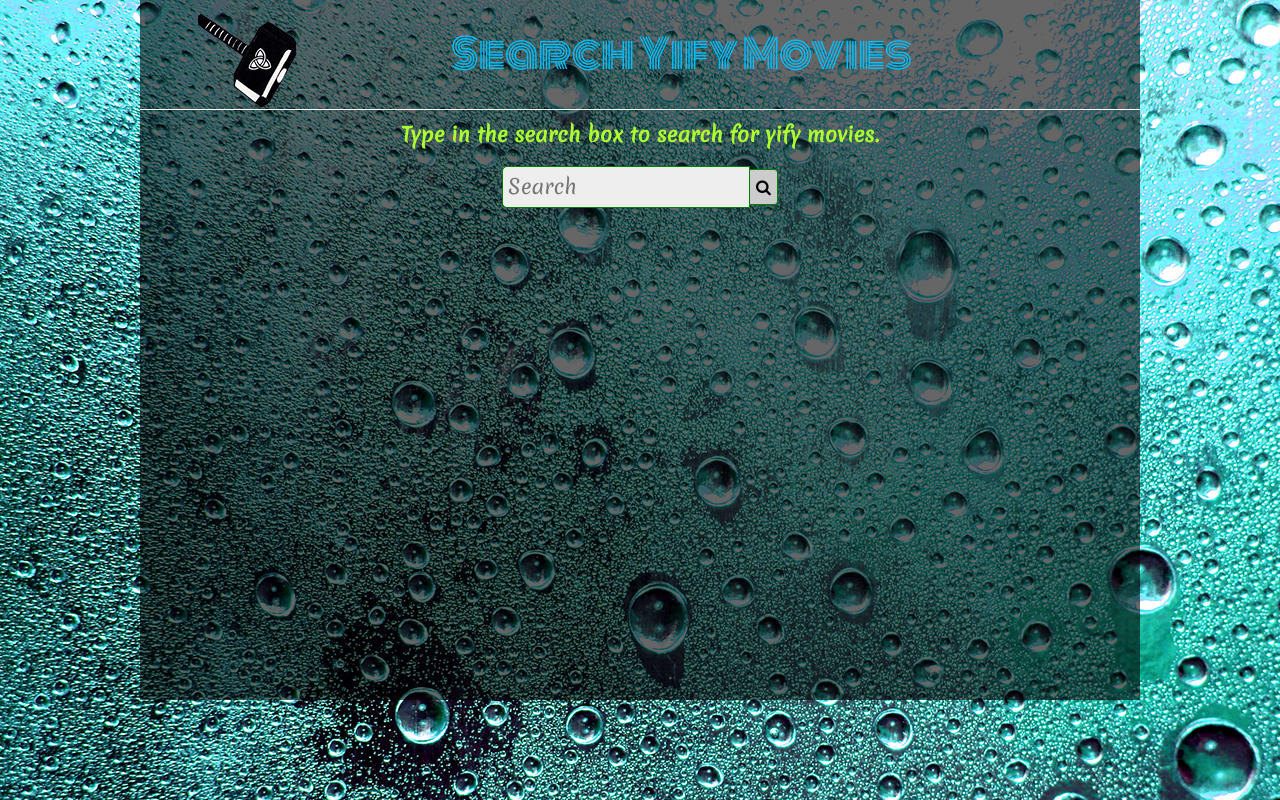
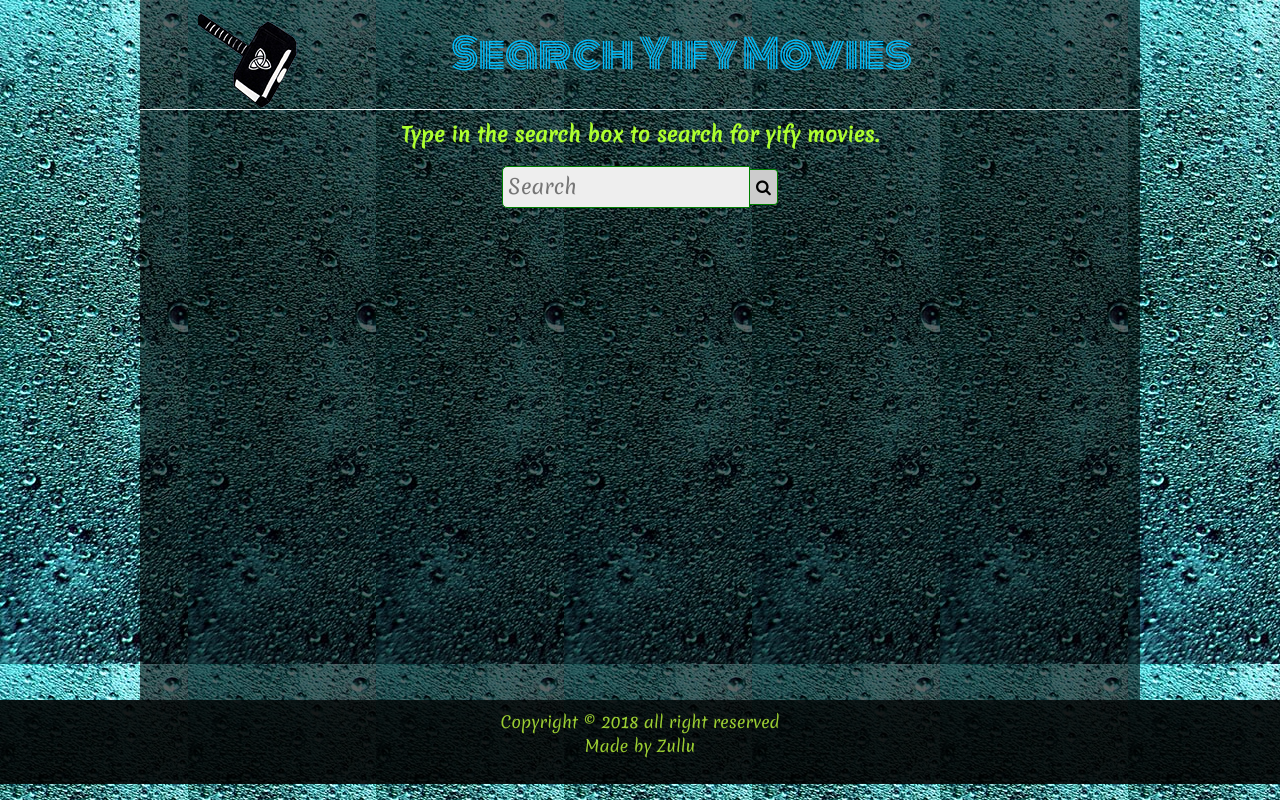
Before and after one commit to ZulluBalti/Yify-api, a PHP site: page / in a window 1280 px wide. Run offline with PHP 8.4, Linux system fonts and the light colour scheme.

Commit message:
Yify-api ver-3 readyToLive

```diff
--- a/Assests/style.css
+++ b/Assests/style.css
@@ -101,3 +101,9 @@ input:focus{
 #close:hover{
     background:#ccc;
 }
+.footer{
+    text-align: center;
+    color: yellowgreen;
+    padding: 10px;
+    background: rgba(0,0,0,0.9);
+}
--- a/index.html
+++ b/index.html
@@ -34,6 +34,15 @@
             <!-- movies -->
         </div>
         <!-- container -->
+         <div class="footer">
+                <div class="row">
+                <footer class="col-12">
+                    <span>Copyright &copy; 2018 all right reserved</span>
+                    <p>Made by Zullu</p>
+                </footer>
+                </div>
+            </div>
+        <!-- footer-->
         <script src="Assests/script.js"></script>
     </body>
 </html>
```
Also changed, not shown: images/bg.jpg.
